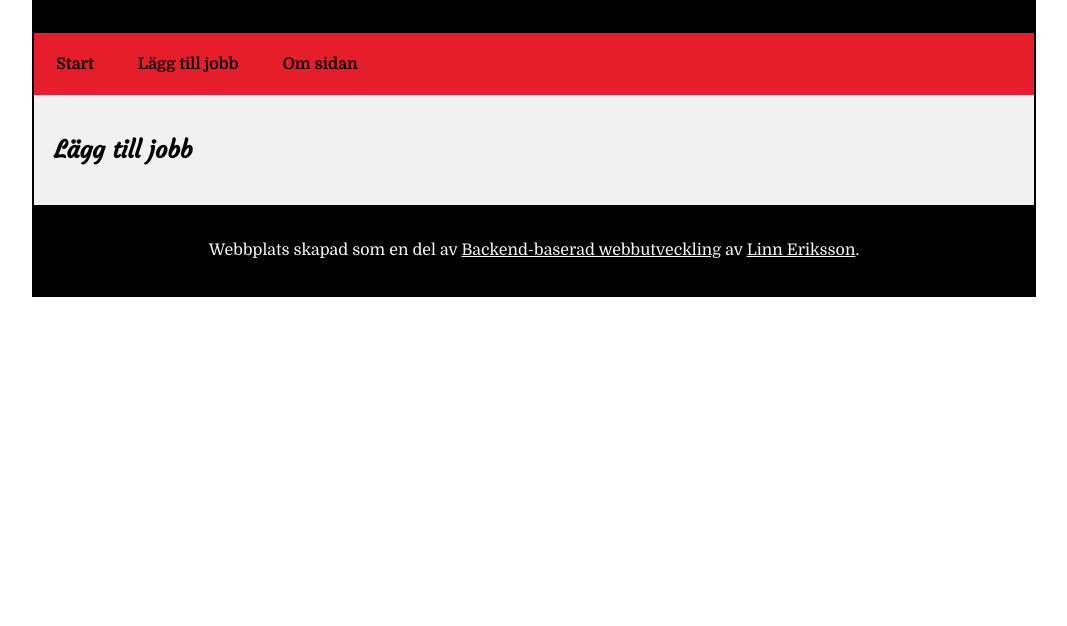
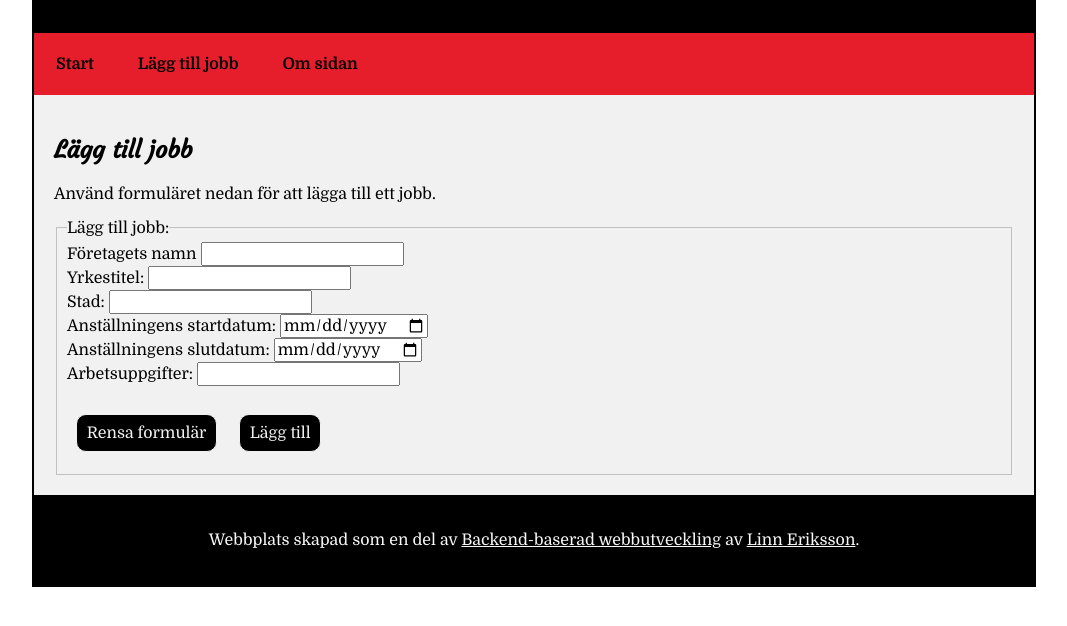
Before and after one commit to LinnEriksson89/DT207G_Moment2_webbplats, a website: page src/add.html in a window 1280 px wide. Shown: the part 126-752 px from the top of the page, without its empty margins (106-1173 px from the left). Drawn offline with nearby package versions, Linux system fonts and the light colour scheme; files that its build step writes are made by us from their sources.

Commit message:
Added form on add-page and some smaller corrections on other pages

```diff
--- a/src/add.html
+++ b/src/add.html
@@ -5,7 +5,7 @@
     <meta name="viewport" content="width=device-width, initial-scale=1.0">
     <title>Backend-baserad Webbutveckling</title>
     <link rel="stylesheet" href="css/main.css">
-    <link rel="icon" type="image/x-icon" href="favicon.ico">
+    <link rel="icon" type="image/x-icon" href="images/favicon.ico">
 </head>
 <body>
     <div id="wrapper">
@@ -26,7 +26,27 @@
         </nav>
         <main id="maincontent">
             <h2>Lägg till jobb</h2>
-
+            <p>Använd formuläret nedan för att lägga till ett jobb.</p>
+            <form action="" method="post">
+                <fieldset>
+                    <legend>Lägg till jobb:</legend>
+                    <label for="companyname">Företagets namn</label>
+                    <input type="text" id="companyname" name="companyname" maxlength="32" required><br>
+                    <label for="jobtitle">Yrkestitel:</label>
+                    <input type="text" id="jobtitle" name="jobtitle" maxlength="64" required><br>
+                    <label for="location">Stad:</label>
+                    <input type="text" id="location" name="location" required><br>
+                    <label for="startdate">Anställningens startdatum:</label>
+                    <input type="date" id="startdate" name="startdate" required><br>
+                    <label for="enddate">Anställningens slutdatum:</label>
+                    <input type="date" id="enddate" name="enddate" maxlength="32" required><br>
+                    <label for="description">Arbetsuppgifter:</label>
+                    <input type="text" id="description" name="description" maxlength="128" required><br>
+                    <br>
+                    <input type="reset" class="button" value="Rensa formulär">
+                    <input type="submit" class="button" value="Lägg till">
+                </fieldset>
+            </form>
         </main>
         <footer>
             <p>Webbplats skapad som en del av <a
@@ -34,5 +54,6 @@
                     webbutveckling</a> av <a href="mailto:lier2209@student.miun.se">Linn Eriksson</a>.</p>
         </footer>
     </div>
+    <script type="text/javascript" src="js/add.js"></script>
 </body>
 </html>
```
Also changed, not shown: src/about.html (+1 -1 lines), src/index.html (+3 -2 lines).
